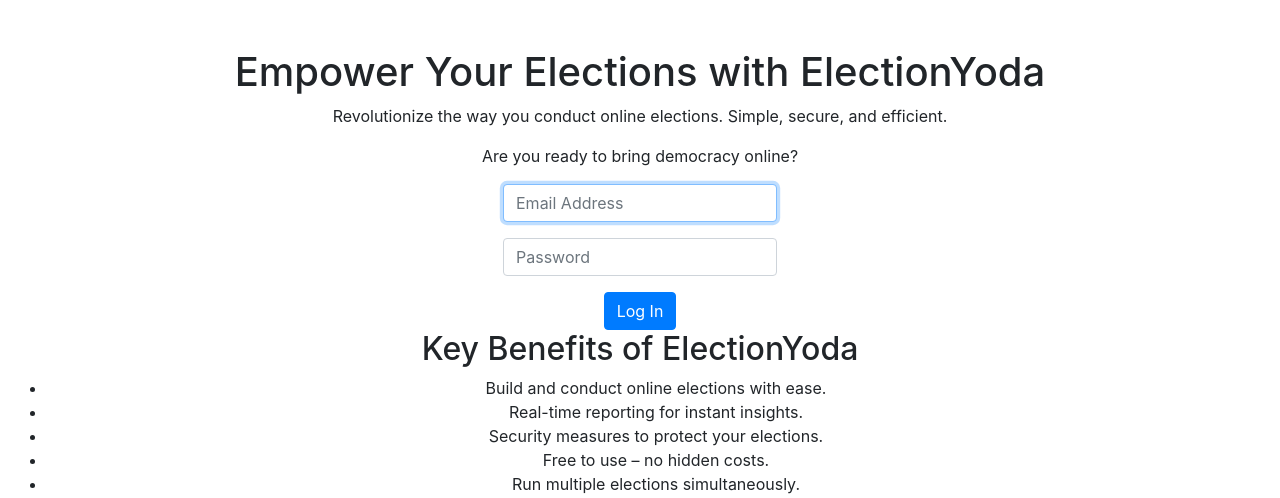
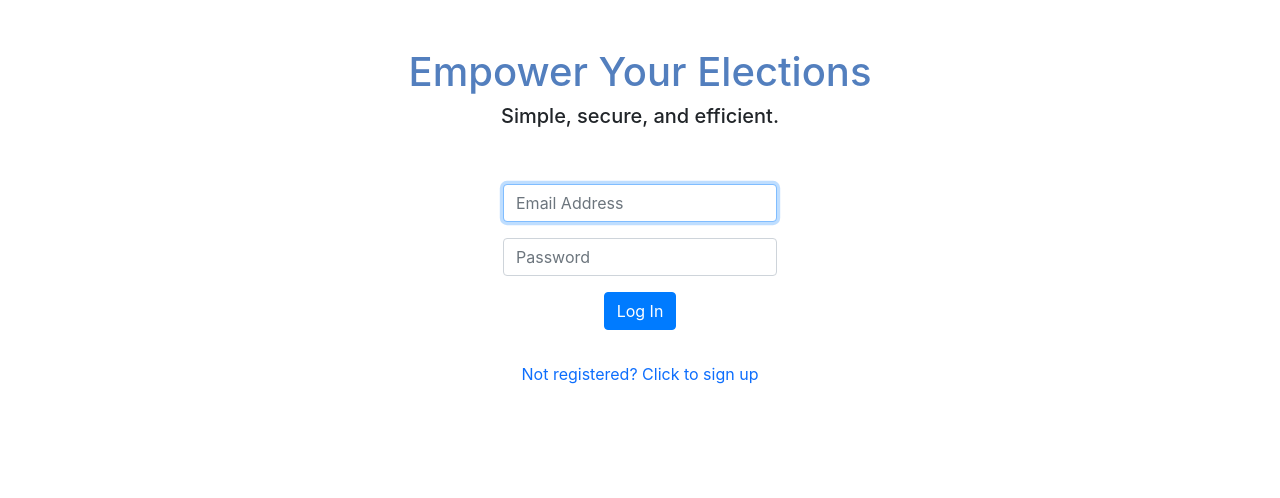
Before and after one commit to devtan28/election_yoda, a Flask app: page /login in a window 1280 px wide. Shown: the part 76-574 px from the top of the page. Run offline with Flask 3, Linux system fonts and the light colour scheme; some libraries are stand-ins or nearby versions; grey boxes are pictures that could not be loaded.

Commit message:
Small changes to login.html

```diff
--- a/templates/login.html
+++ b/templates/login.html
@@ -5,15 +5,15 @@
 {% endblock %}
 
       {% block main %}
+
     <!-- First Section -->
     <section class="first-section">
         <div class="left-content">
-            <h1>Empower Your Elections with ElectionYoda</h1>
-            <p>Revolutionize the way you conduct online elections. Simple, secure, and efficient.</p>
-            <p>Are you ready to bring democracy online?</p>
+            <h1 style ="color: #537fbe;">Empower Your Elections</h1>
+            <h5>Simple, secure, and efficient.</h5>
         </div>
         <div class="right-content">
-
+          <br><br>
             <form action="/login" method="post">
                 <div class="mb-3">
                     <input autocomplete="off" autofocus class="form-control mx-auto w-auto" id="email" name="email"
@@ -25,26 +25,12 @@
                 </div>
                 <button class="btn btn-primary" type="submit">Log In</button>
             </form>
-
+            <br>
+                <div class="mb-3">
+                    <a class="nav-link" href="/register">Not registered? Click to sign up</a></div>
+                    <br><br>
         </div>
     </section>
 
-    <!-- Second Section -->
-    <section class="second-section">
-        <div class="benefits">
-            <h2>Key Benefits of ElectionYoda</h2>
-            <ul>
-                <li>Build and conduct online elections with ease.</li>
-                <li>Real-time reporting for instant insights.</li>
-                <li>Security measures to protect your elections.</li>
-                <li>Free to use – no hidden costs.</li>
-                <li>Run multiple elections simultaneously.</li>
-            </ul>
-        </div>
 
-        <div class="image-container">
-            <!-- Add your image here -->
-            <img src="path/to/your/image.jpg" alt="ElectionYoda Image">
-        </div>
-    </section>
 {% endblock %}
```
